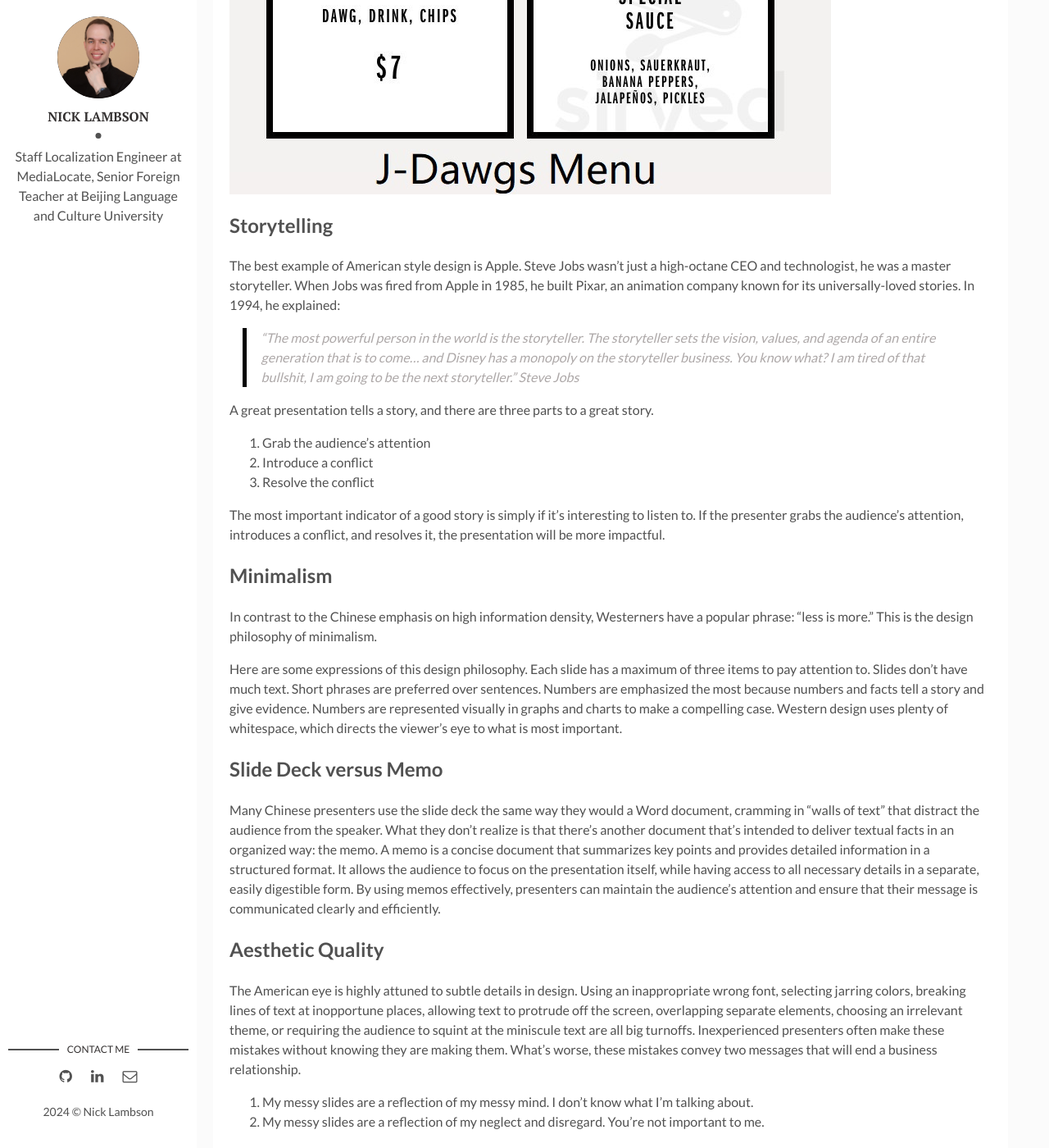
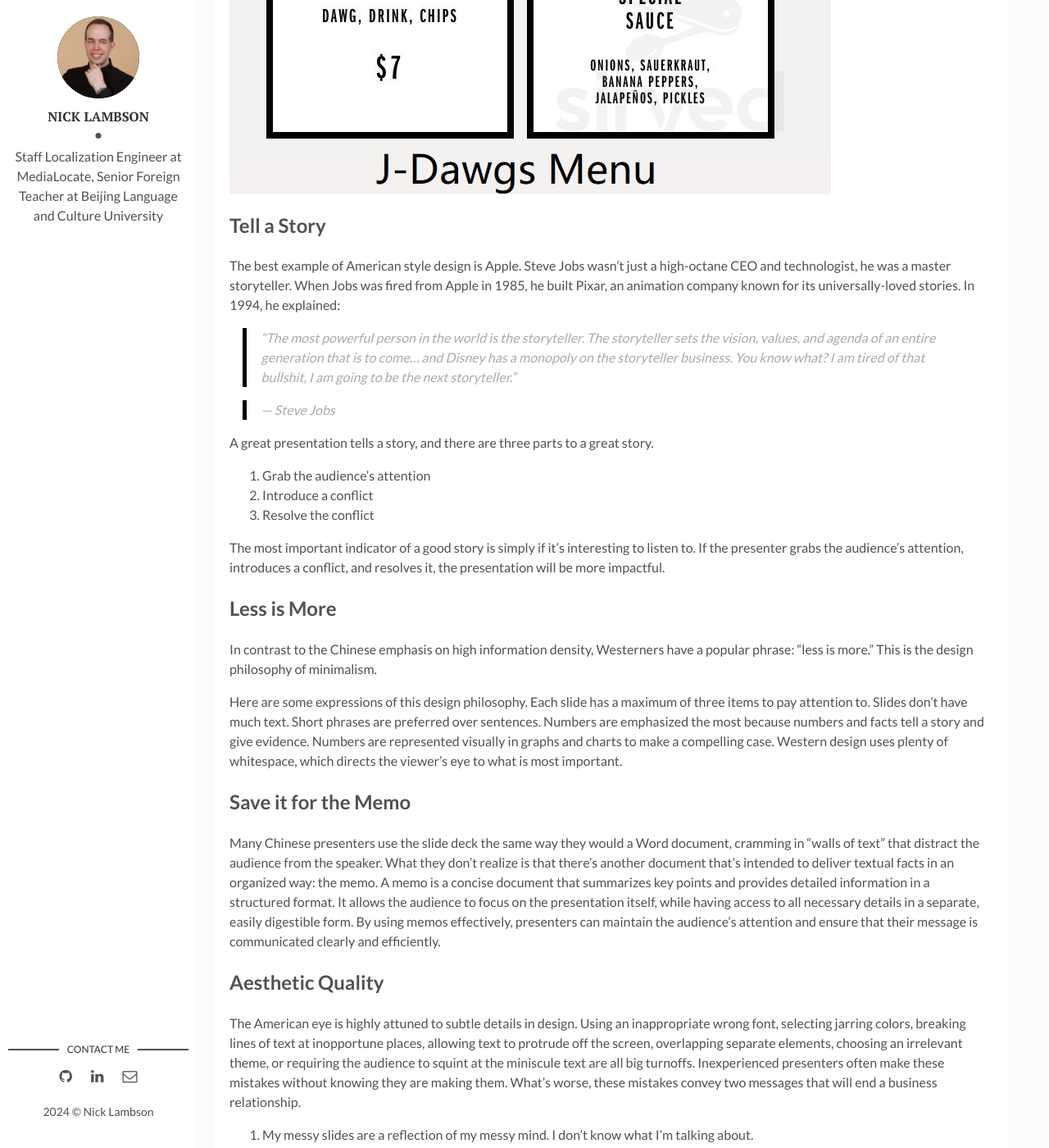
Before and after one commit to nicklambson/nicklambson.github.io, a Jekyll site: the page built from _posts/2024-11-04-american-presentation-style.markdown, in a window 1280 px wide and 1400 px high, scrolled down 4225 px. Shown: the whole window at 82% size. Built offline with Jekyll 4.4.1, drawn with Linux system fonts in a browser that asks for light colours; our own code applies the rules of GitHub Pages for plain Markdown files; some of the changed text lies outside the part shown.

Commit message:
Update 2024-11-04-american-presentation-style.markdown

```diff
--- a/_posts/2024-11-04-american-presentation-style.markdown
+++ b/_posts/2024-11-04-american-presentation-style.markdown
@@ -46,12 +46,13 @@ Upon entering a Chinese restaurant, you've probably seen a menu like this. You f
 
 ![J-Dawgs Menu](/assets/img/j-dawgs-menu.jpg)
 
-## Storytelling
+## Tell a Story
 
 The best example of American style design is Apple. Steve Jobs wasn't just a high-octane CEO and technologist, he was a master storyteller. When Jobs was fired from Apple in 1985, he built Pixar, an animation company known for its universally-loved stories. In 1994, he explained:
 
 > "The most powerful person in the world is the storyteller. The storyteller sets the vision, values, and agenda of an entire generation that is to come… and Disney has a monopoly on the storyteller business. You know what? I am tired of that bullshit, I am going to be the next storyteller."
-> Steve Jobs
+
+> — Steve Jobs
 
 A great presentation tells a story, and there are three parts to a great story.
 
@@ -61,13 +62,13 @@ A great presentation tells a story, and there are three parts to a great story.
 
 The most important indicator of a good story is simply if it's interesting to listen to. If the presenter grabs the audience's attention, introduces a conflict, and resolves it, the presentation will be more impactful.
 
-## Minimalism
+## Less is More
 
 In contrast to the Chinese emphasis on high information density, Westerners have a popular phrase: "less is more." This is the design philosophy of minimalism.
 
 Here are some expressions of this design philosophy. Each slide has a maximum of three items to pay attention to. Slides don't have much text. Short phrases are preferred over sentences. Numbers are emphasized the most because numbers and facts tell a story and give evidence. Numbers are represented visually in graphs and charts to make a compelling case. Western design uses plenty of whitespace, which directs the viewer's eye to what is most important.
 
-## Slide Deck versus Memo
+## Save it for the Memo
 
 Many Chinese presenters use the slide deck the same way they would a Word document, cramming in "walls of text" that distract the audience from the speaker. What they don't realize is that there's another document that's intended to deliver textual facts in an organized way: the memo. A memo is a concise document that summarizes key points and provides detailed information in a structured format. It allows the audience to focus on the presentation itself, while having access to all necessary details in a separate, easily digestible form. By using memos effectively, presenters can maintain the audience's attention and ensure that their message is communicated clearly and efficiently.
 
@@ -105,7 +106,8 @@ Longtime Apple guru Guy Kawasaki established a rule: Thirty or above. All text o
 Apple's CEOs put remarkably few words on their slides. Tim Cook's slides from the Apple Silicon announcement featured the words: "Historic Day," "Apple Silicon," "Two-Year Transition," and "First system by end of year." If three words per slide is enough for Tim Cook, it's enough for me. This rule is easier to follow if you're following the other rules: one idea, one slide; show, don't tell, and 30 point font. Make every word count by limiting to three words per slide.
 
 > "I didn't have time to write you a short letter, so I wrote you a long one."
-> Mark Twain
+
+> — Mark Twain
 
 ## So What?
 
```
